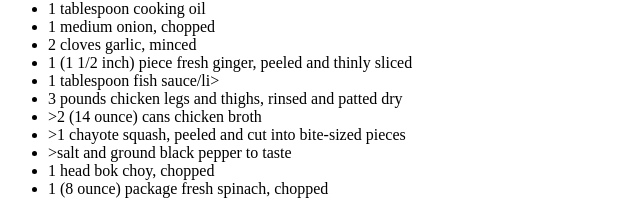
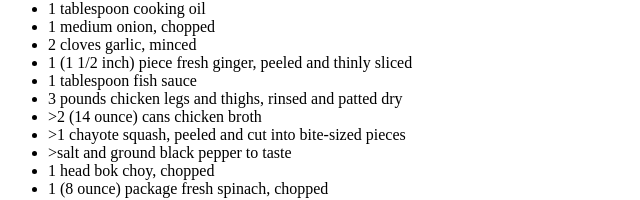
Before and after one commit to Bossfight123/odin-recipes1, a plain HTML site: page Tinola.html in a window 1280 px wide. Shown: the part 638-838 px from the top of the page, 0-640 px from the left. Drawn offline with Linux system fonts and the light colour scheme.

Commit message:
Add < for ending bracket for the Ingredients - 1 table spoon of fish sauce

```diff
--- a/Tinola.html
+++ b/Tinola.html
@@ -17,7 +17,7 @@
         <li>1 medium onion, chopped</li>
         <li>2 cloves garlic, minced</li>
         <li>1 (1 1/2 inch) piece fresh ginger, peeled and thinly sliced</li>
-        <li>1 tablespoon fish sauce/li>
+        <li>1 tablespoon fish sauce</li>
         <li>3 pounds chicken legs and thighs, rinsed and patted dry</li>
         <li>>2 (14 ounce) cans chicken broth</li>
         <li>>1 chayote squash, peeled and cut into bite-sized pieces</li>
```
